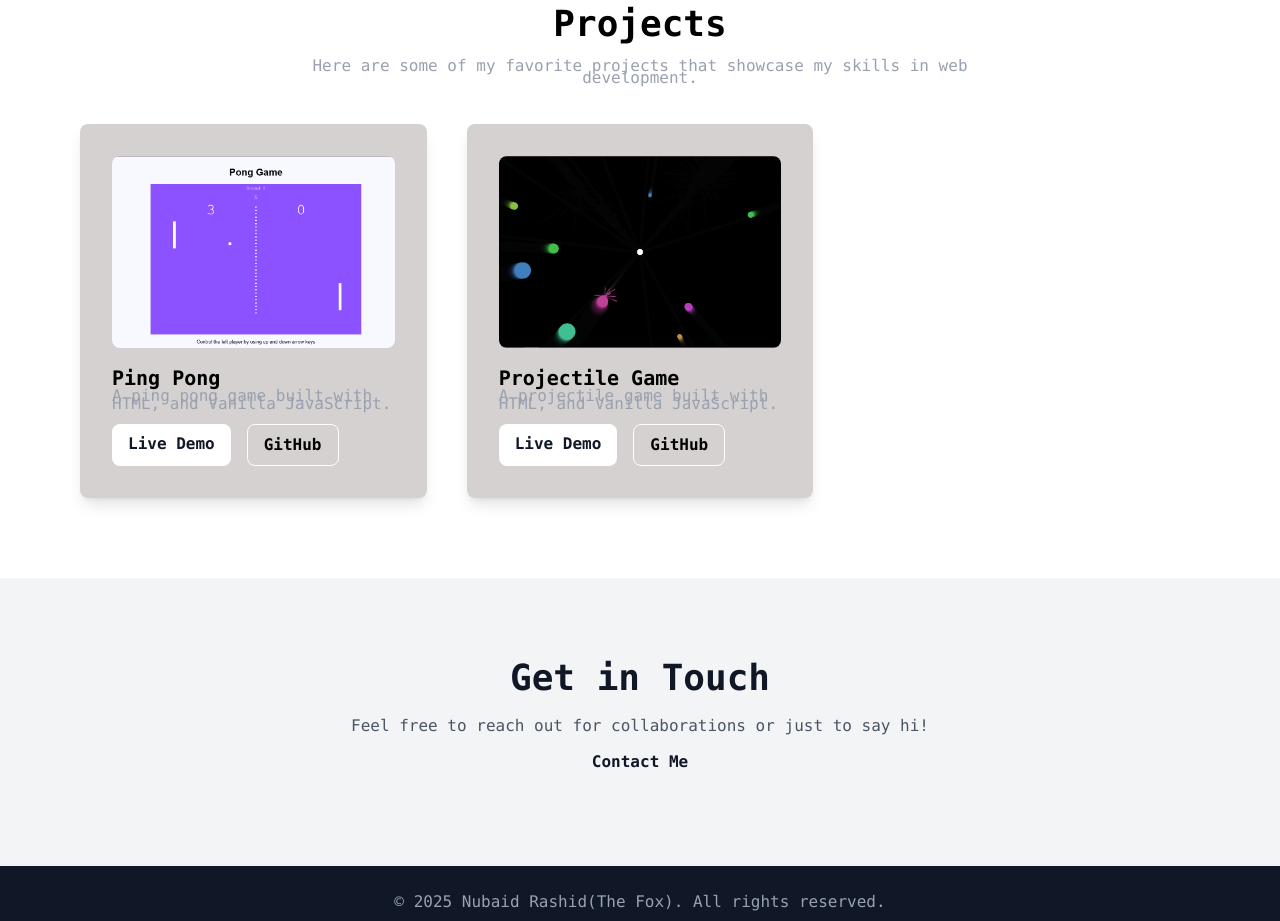
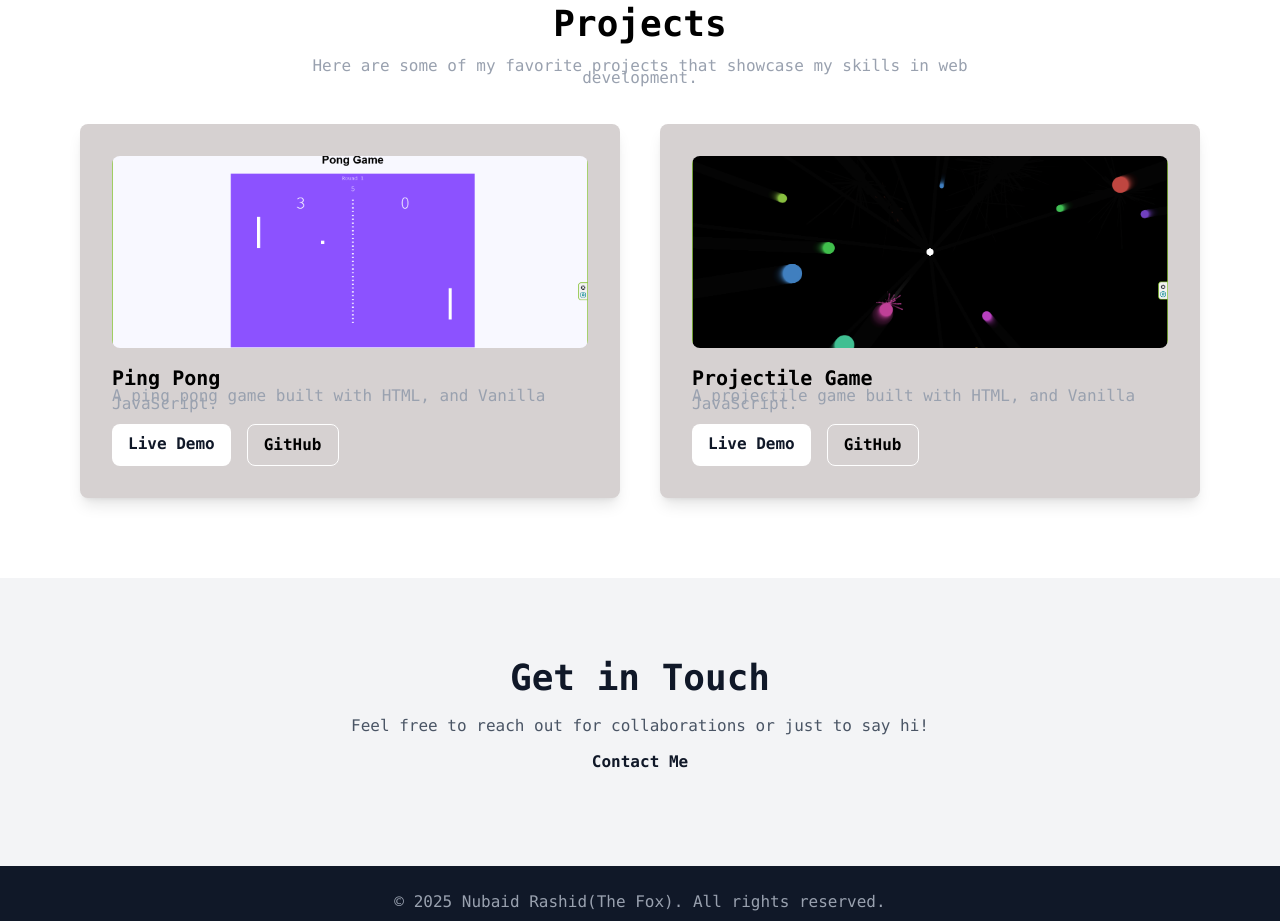
Before and after one commit to The-Fox-369/fox-portfolio, a Vue app: page / in a window 1280 px wide. Shown: the part 1460-2381 px from the top of the page. Built offline with nearby package versions, Linux system fonts and the light colour scheme.

Commit message:
8th commit

```diff
--- a/index.html
+++ b/index.html
@@ -2,7 +2,7 @@
 <html lang="en">
   <head>
     <meta charset="UTF-8" />
-    <link rel="icon" type="image/svg+xml" href="./public/assets/fox.svg" />
+    <link rel="icon" type="image/svg+xml" href="assets/fox.svg" />
     <meta name="viewport" content="width=device-width, initial-scale=1.0" />
     <link href="/src/styles.css" rel="stylesheet" />
     <title>Fox Portfolio</title>
--- a/src/components/Projects.vue
+++ b/src/components/Projects.vue
@@ -12,7 +12,7 @@
         </p>
       </div>
 
-      <div class="grid md:grid-cols-2 lg:grid-cols-3 gap-10">
+      <div class="grid md:grid-cols-2 lg:grid-cols-2 gap-10">
         <!-- Project Card -->
         <div
           v-for="(project, index) in projects"
--- a/src/projects.json
+++ b/src/projects.json
@@ -2,14 +2,14 @@
   {
     "title": "Ping Pong",
     "description": "A ping pong game built with HTML, and Vanilla JavaScript.",
-    "image": "../public/assets/pong.png",
+    "image": "../../public/assets/pong.png",
     "live": "https://web-pingpong.netlify.app",
     "repo": "https://github.com/the-fox-369/pong"
   },
   {
     "title": "Projectile Game",
     "description": "A projectile game built with HTML, and Vanilla JavaScript.",
-    "image": "../public/assets/projectile-game.png",
+    "image": "../../public/assets/projectile-game.png",
     "live": "https://projectile-gameweb.netlify.app",
     "repo": "https://github.com/the-fox-369/projectile-game"
   }
```
